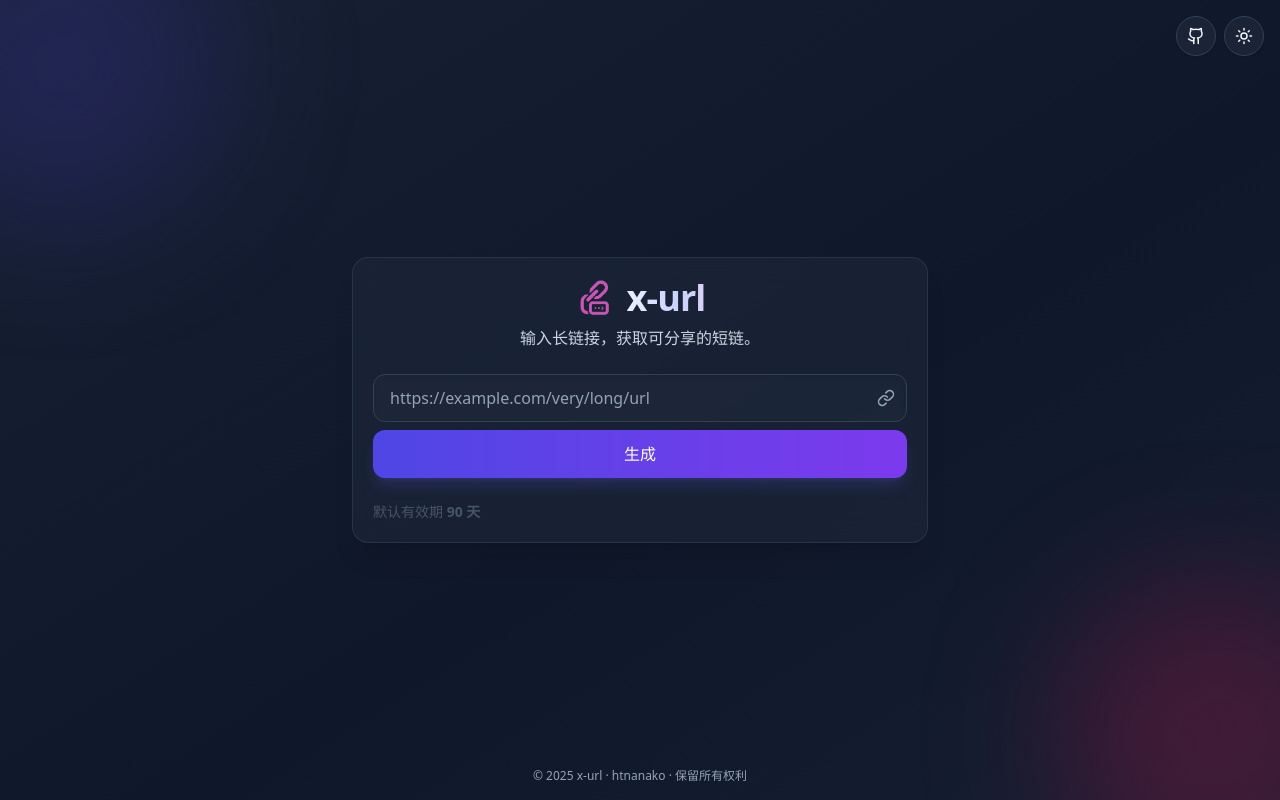
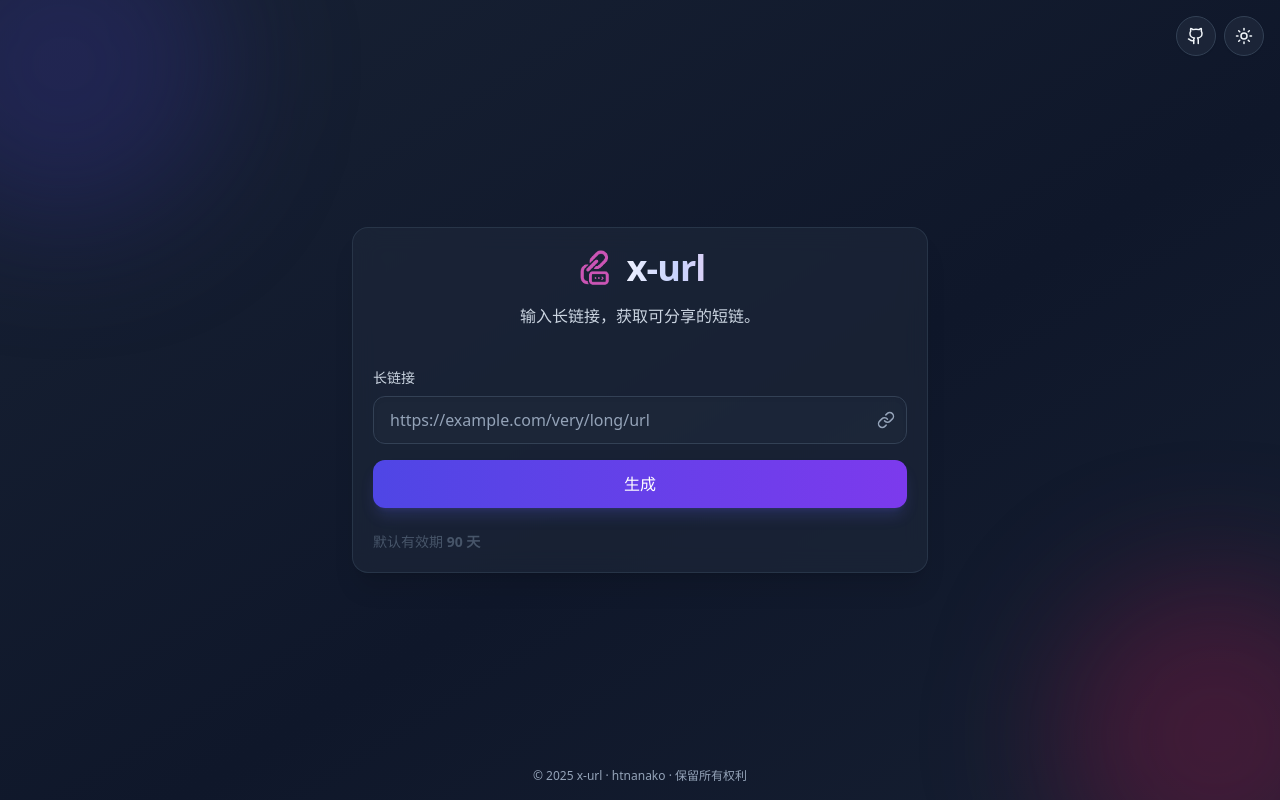
Before and after one commit to htnanako/x-url, a React (Vite) app in the folder frontend/: page / in a window 1280 px wide. Built offline with nearby package versions, Linux system fonts and the light colour scheme.

Commit message:
fix: 🐛 添加Toast配置,优化UI

```diff
--- a/frontend/src/App.tsx
+++ b/frontend/src/App.tsx
@@ -3,6 +3,8 @@ import { Button } from "@/components/ui/button";
 import { Input } from "@/components/ui/input";
 import { Card, CardContent } from "@/components/ui/card";
 import { Check, Copy, Link as LinkIcon, Moon, Sun, QrCode, Github } from "lucide-react";
+import toast, { Toaster } from "react-hot-toast";
+import { toastConfig, getResponsiveContainerConfig } from "@/config/toastConfig";
 
 
 export default function App() {
@@ -59,7 +61,9 @@ export default function App() {
     setShortUrl(null);
     setExpiresAt(null);
     if (isInvalid || !url) {
-      setError("请输入以 http(s):// 开头的 URL");
+      const errorMsg = "请输入以 http(s):// 开头的 URL";
+      setError(errorMsg);
+      toast.error(errorMsg, toastConfig.error);
       return;
     }
     setLoading(true);
@@ -71,13 +75,16 @@ export default function App() {
       });
       const data = await res.json();
       if (!res.ok) {
-        setError(data.error || "创建失败");
+        const errorMsg = data.error || "创建失败";
+        setError(errorMsg);
+        toast.error(errorMsg, toastConfig.error);
       } else {
         // 前端默认用当前访问 base url 拼接
         const built = `${window.location.origin}/${data.code}`;
         setCode(data.code);
         setShortUrl(built);
         if (data.expires_at) setExpiresAt(data.expires_at);
+        toast.success("短链生成成功！", toastConfig.success);
         // 自动复制到剪贴板
         try {
           await navigator.clipboard.writeText(built);
@@ -88,7 +95,9 @@ export default function App() {
         }
       }
     } catch (err) {
-      setError("网络错误，请稍后再试");
+      const errorMsg = "网络错误，请稍后再试";
+      setError(errorMsg);
+      toast.error(errorMsg, toastConfig.error);
     } finally {
       setLoading(false);
     }
@@ -96,13 +105,31 @@ export default function App() {
 
   async function onCopy() {
     if (!shortUrl) return;
+    try {
       await navigator.clipboard.writeText(shortUrl);
       setCopied(true);
+      toast.success("已复制到剪贴板", toastConfig.success);
       setTimeout(() => setCopied(false), 1500);
+    } catch (e) {
+      toast.error("复制失败，请手动复制", toastConfig.error);
+    }
   }
 
   return (
     <div className="relative min-h-screen text-slate-900 dark:text-slate-100 overflow-hidden">
+      {/* Toast 容器 */}
+      <Toaster
+        position={toastConfig.default.position}
+        toastOptions={{
+          ...toastConfig.default,
+          style: {
+            ...toastConfig.default.style,
+          },
+        }}
+        containerStyle={getResponsiveContainerConfig().style}
+        containerClassName={getResponsiveContainerConfig().className}
+      />
+
       {/* top-right actions */}
       <div className="fixed right-4 top-4 z-20 flex items-center gap-2">
         <a
@@ -132,17 +159,22 @@ export default function App() {
         <div className="w-full max-w-xl">
           <Card className={`${mounted ? 'animate-scale-in' : 'opacity-0'}`}>
             <CardContent>
-              <div className="mb-6 text-center">
+              <div className="mb-10 text-center">
                 <h1 className="text-4xl font-extrabold tracking-tight flex items-center justify-center gap-3">
                   <img src="/img/logo.png" alt="x-url logo" className="h-10 w-10 rounded" />
                   <span className="bg-clip-text text-transparent bg-gradient-to-r from-slate-900 via-indigo-700 to-pink-600 dark:from-white dark:via-indigo-200 dark:to-pink-200 bg-[length:200%_200%] animate-gradient-x">x-url</span>
                 </h1>
-                <p className="mt-2 text-slate-600 dark:text-slate-300">输入长链接，获取可分享的短链。</p>
+                <p className="mt-4 text-slate-600 dark:text-slate-300">输入长链接，获取可分享的短链。</p>
               </div>
 
-              <form onSubmit={onSubmit} className="flex flex-col gap-2">
+              <form onSubmit={onSubmit} className="flex flex-col gap-4">
+                <div className="flex flex-col gap-2">
+                  <label htmlFor="url-input" className="text-sm font-medium text-slate-700 dark:text-slate-300">
+                    长链接
+                  </label>
                   <div className="relative flex-1">
                     <Input
+                      id="url-input"
                       className={`h-12 pr-9 ${isInvalid ? 'border-rose-400 focus:ring-rose-200' : ''}`}
                       placeholder="https://example.com/very/long/url"
                       value={url}
@@ -152,6 +184,7 @@ export default function App() {
                     <span className="pointer-events-none absolute right-3 top-1/2 -translate-y-1/2 text-slate-400">
                       <LinkIcon size={18} />
                     </span>
+                  </div>
                 </div>
                 <Button className="h-12 w-full whitespace-nowrap" disabled={loading}>
                   {loading ? (
@@ -169,18 +202,21 @@ export default function App() {
               </form>
 
               {error && (
-                <p className="mt-3 text-rose-600 text-sm animate-fade-up">{error}</p>
+                <p className="mt-4 text-rose-600 text-sm animate-fade-up">{error}</p>
               )}
 
               {shortUrl && (
-                <div className="mt-5 animate-fade-up">
-                  <div className="flex items-center gap-2 rounded-xl border border-slate-200 bg-white/80 dark:border-slate-700 dark:bg-slate-800/80 px-3 py-2">
+                <div className="mt-6 animate-fade-up">
+                  <label htmlFor="short-url-input" className="block text-sm font-medium text-slate-700 dark:text-slate-300 mb-2">
+                    短链接
+                  </label>
+                  <div id="short-url-input" className="flex items-center gap-2 rounded-xl border border-slate-200 bg-white/80 dark:border-slate-700 dark:bg-slate-800/80 px-3 py-2">
                     <a className="inline-flex items-center gap-2 font-medium min-w-0 flex-1 text-slate-900 dark:text-slate-100" href={shortUrl}>
                       <LinkIcon size={18} />
                       <span className="truncate">{shortUrl}</span>
                     </a>
                   </div>
-                  <div className="mt-3 flex gap-3">
+                  <div className="mt-4 flex gap-3">
                     <Button
                       type="button"
                       onClick={onCopy}
@@ -227,13 +263,6 @@ export default function App() {
         </div>
       </div>
 
-      {/* toast */}
-      {copied && (
-        <div className="fixed bottom-6 left-1/2 -translate-x-1/2 rounded-full bg-slate-900 text-white text-sm px-4 py-2 shadow-lg animate-scale-in">
-          已复制到剪贴板
-        </div>
-      )}
-
       {/* QR Modal */}
       {showQr && (
         <div
--- /dev/null
+++ b/frontend/src/config/toastConfig.ts
@@ -0,0 +1,209 @@
+// Toaster 配置选项
+export const toastConfig = {
+    // 位置选项
+    positions: {
+      'top-left': 'top-left',
+      'top-center': 'top-center',
+      'top-right': 'top-right',
+      'bottom-left': 'bottom-left',
+      'bottom-center': 'bottom-center',
+      'bottom-right': 'bottom-right',
+      'center': 'center',
+    } as const,
+
+    // 默认配置
+    default: {
+      position: 'top-center' as const,
+      duration: 3000,
+      style: {
+        background: 'rgba(15, 23, 42, 0.95)', // slate-900 半透明
+        color: '#f1f5f9', // slate-100
+        borderRadius: '12px',
+        padding: '12px 16px',
+        fontSize: '14px',
+        fontWeight: '500',
+        boxShadow: '0 4px 12px rgba(0, 0, 0, 0.15)',
+        backdropFilter: 'blur(8px)',
+        border: '1px solid rgba(148, 163, 184, 0.2)', // slate-400 边框
+      },
+    },
+
+    // 成功提示配置
+    success: {
+      duration: 3000,
+      style: {
+        background: 'rgba(16, 185, 129, 0.95)', // emerald-500 半透明，与复制成功状态一致
+        color: '#fff',
+        borderRadius: '12px',
+        padding: '12px 16px',
+        fontSize: '14px',
+        fontWeight: '500',
+        backdropFilter: 'blur(8px)',
+        boxShadow: '0 4px 12px rgba(16, 185, 129, 0.3)',
+      },
+      iconTheme: {
+        primary: '#fff',
+        secondary: '#10B981',
+      },
+    },
+
+    // 错误提示配置
+    error: {
+      duration: 5000,
+      style: {
+        background: 'rgba(244, 63, 94, 0.95)', // rose-500 半透明，与项目错误提示一致
+        color: '#fff',
+        borderRadius: '12px',
+        padding: '12px 16px',
+        fontSize: '14px',
+        fontWeight: '500',
+        backdropFilter: 'blur(8px)',
+        boxShadow: '0 4px 12px rgba(244, 63, 94, 0.3)',
+      },
+      iconTheme: {
+        primary: '#fff',
+        secondary: '#F43F5E',
+      },
+    },
+
+    // 警告提示配置
+    warning: {
+      duration: 4000,
+      style: {
+        background: 'rgba(251, 146, 60, 0.95)', // orange-400 半透明
+        color: '#fff',
+        borderRadius: '12px',
+        padding: '12px 16px',
+        fontSize: '14px',
+        fontWeight: '500',
+        backdropFilter: 'blur(8px)',
+        boxShadow: '0 4px 12px rgba(251, 146, 60, 0.3)',
+      },
+      iconTheme: {
+        primary: '#fff',
+        secondary: '#FB923C',
+      },
+    },
+
+    // 信息提示配置
+    info: {
+      duration: 3000,
+      style: {
+        background: 'linear-gradient(135deg, rgba(99, 102, 241, 0.95) 0%, rgba(139, 92, 246, 0.95) 100%)', // indigo-500 to violet-500 渐变，与主按钮一致
+        color: '#fff',
+        borderRadius: '12px',
+        padding: '12px 16px',
+        fontSize: '14px',
+        fontWeight: '500',
+        backdropFilter: 'blur(8px)',
+        boxShadow: '0 4px 12px rgba(99, 102, 241, 0.3)',
+      },
+      iconTheme: {
+        primary: '#fff',
+        secondary: '#6366F1',
+      },
+    },
+
+    // 容器配置
+    container: {
+      style: {
+        top: 20,
+        left: 20,
+        bottom: 20,
+        right: 20,
+      },
+      className: 'custom-toaster-container',
+    },
+
+    // 移动端容器配置（避免刘海屏遮挡）
+    mobileContainer: {
+      style: {
+        top: 'calc(20px + env(safe-area-inset-top))',
+        left: 20,
+        bottom: 20,
+        right: 20,
+      },
+      className: 'custom-toaster-container mobile-safe',
+    },
+
+      // 响应式配置
+    responsive: {
+      mobile: {
+        style: {
+          margin: '8px',
+          borderRadius: '10px', // 保持圆角与项目一致
+          padding: '10px 14px',
+          fontSize: '13px',
+        },
+      },
+      tablet: {
+        style: {
+          margin: '10px',
+          borderRadius: '12px', // 保持圆角与项目一致
+          padding: '12px 16px',
+          fontSize: '14px',
+        },
+      },
+    },
+  }
+
+  // 获取响应式配置
+  export const getResponsiveConfig = () => {
+    if (typeof window === 'undefined') return toastConfig.default
+
+    const width = window.innerWidth
+
+    if (width < 768) {
+      return {
+        ...toastConfig.default,
+        style: {
+          ...toastConfig.default.style,
+          ...toastConfig.responsive.mobile.style,
+        },
+      }
+    }
+
+    if (width < 1024) {
+      return {
+        ...toastConfig.default,
+        style: {
+          ...toastConfig.default.style,
+          ...toastConfig.responsive.tablet.style,
+        },
+      }
+    }
+
+    return toastConfig.default
+  }
+
+  // 获取响应式容器配置
+  export const getResponsiveContainerConfig = () => {
+    if (typeof window === 'undefined') return toastConfig.container
+
+    const width = window.innerWidth
+
+    if (width < 768) {
+      return toastConfig.mobileContainer
+    }
+
+    return toastConfig.container
+  }
+
+  // 主题配置
+  export const toastThemes = {
+    light: {
+      background: 'rgba(255, 255, 255, 0.9)', // 白色半透明，与卡片背景一致
+      color: '#1e293b', // slate-800
+      border: '1px solid rgba(226, 232, 240, 0.8)', // slate-200 边框
+    },
+    dark: {
+      background: 'rgba(30, 41, 59, 0.9)', // slate-800 半透明，与深色模式卡片一致
+      color: '#f1f5f9', // slate-100
+      border: '1px solid rgba(51, 65, 85, 0.8)', // slate-700 边框
+    },
+    gradient: {
+      background: 'linear-gradient(135deg, rgba(99, 102, 241, 0.95) 0%, rgba(236, 72, 153, 0.95) 100%)', // indigo-500 to pink-500 渐变，与项目主标题渐变一致
+      color: '#ffffff',
+      border: '1px solid rgba(255, 255, 255, 0.2)',
+    },
+  }
```
Also changed, not shown: frontend/package.json (+6 -5 lines), 1 other file (tests, documents, lock files or other folders). Lines whose indentation alone changed are shown as unchanged.
